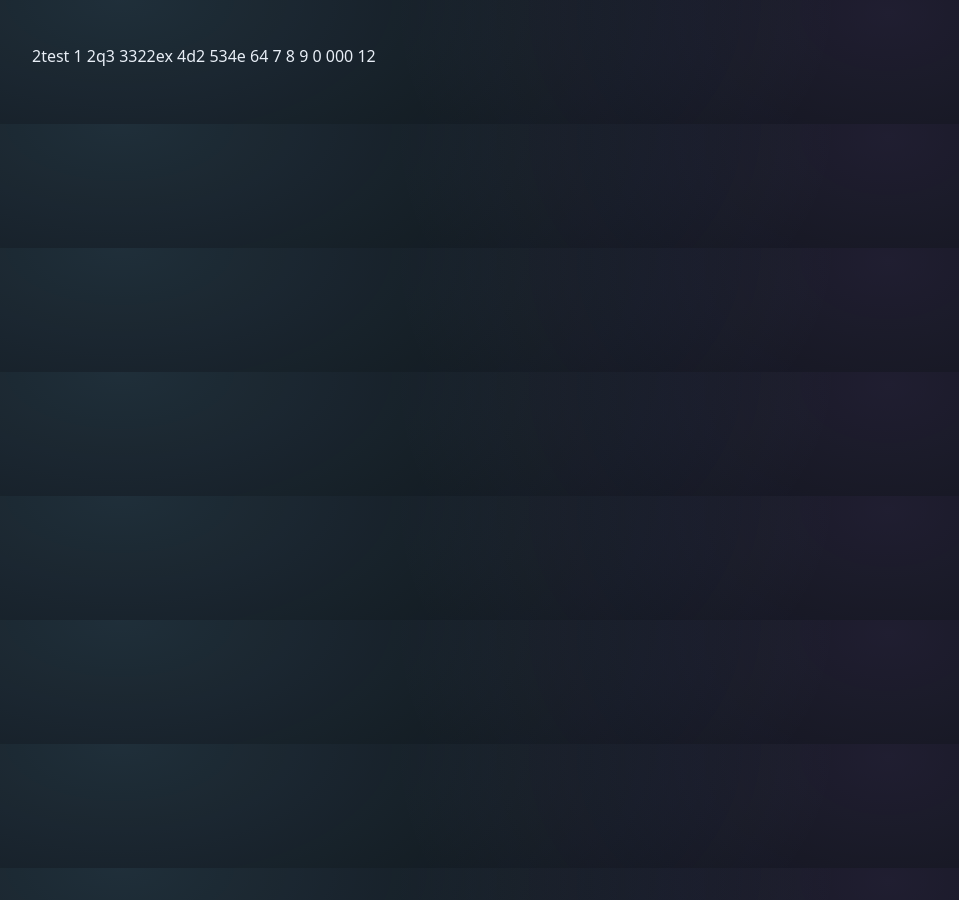
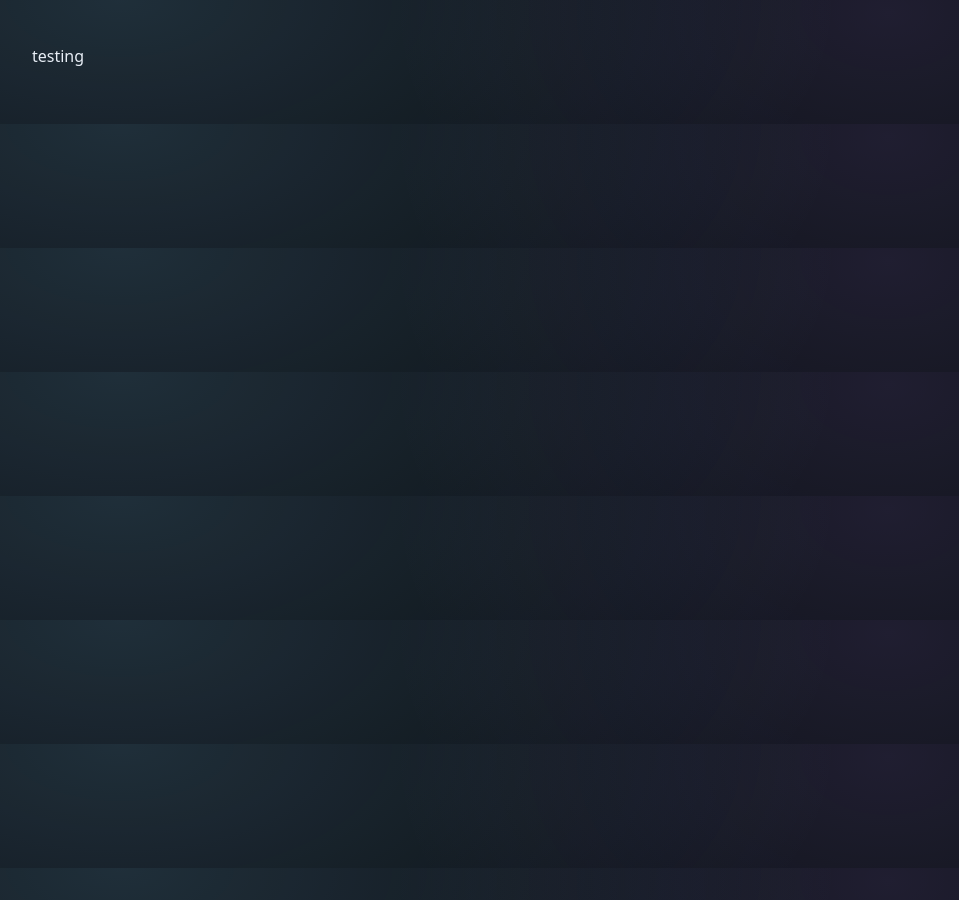
Before and after one commit to MartijnBruzzese/ModelHaven-Studio, a Jekyll site: the page built from test.md, in a window 1280 px wide. Shown: the whole page, without its empty margins (136-1095 px from the left). Built offline with Jekyll 4.4.1, drawn with Linux system fonts in a browser that asks for light colours; our own code applies the rules of GitHub Pages for plain Markdown files.

Commit message:
Update test.md

```diff
--- a/test.md
+++ b/test.md
@@ -1,13 +1 @@
-2test
-1
-2q3
-3322ex
-4d2
-534e
-64
-7
-8
-9
-0
-000
-12
+testing
```
